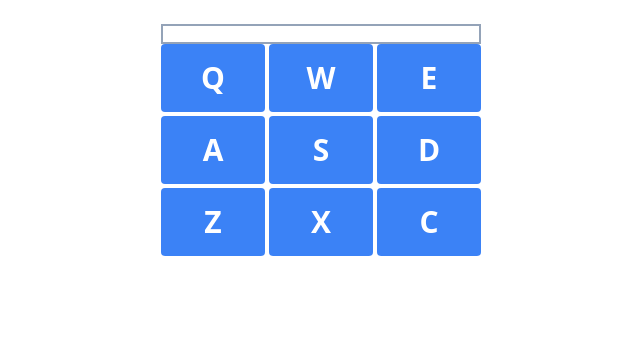
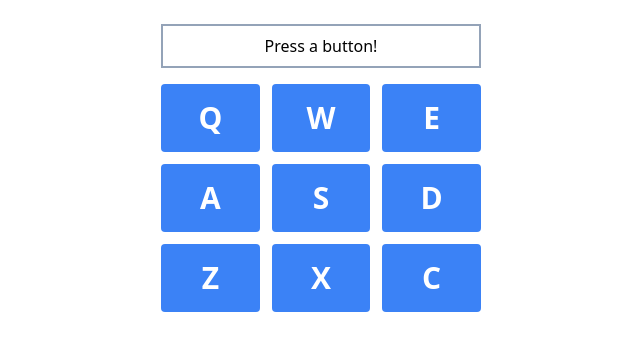
Before and after one commit to harmolipi/drum-machine, a React (Create React App) app: page / in a window 1280 px wide. Shown: the top 350 px of the page, without its empty margins (319-959 px from the left). Built offline with nearby package versions, Linux system fonts and the light colour scheme.

Commit message:
Drum pad container style and default display

```diff
--- a/src/components/DrumMachine.js
+++ b/src/components/DrumMachine.js
@@ -4,7 +4,7 @@ import DrumPad from './DrumPad';
 
 const DrumMachine = () => {
   const [drumKey, setDrumKey] = useState('');
-  const [display, setDisplay] = useState('');
+  const [display, setDisplay] = useState('Press a button!');
   const [play, setPlay] = useState(false);
 
   const drumKeys = ['q', 'w', 'e', 'a', 's', 'd', 'z', 'x', 'c'];
@@ -50,7 +50,7 @@ const DrumMachine = () => {
   return (
     <div id="drum-machine" className="m-6 max-w-xs mx-auto">
       <DrumDisplay drum={display} />
-      <div className="drum-pad-container grid grid-cols-3 gap-1">
+      <div className="drum-pad-container mx-auto mt-4 grid grid-cols-3 gap-3 justify-items-start">
         <DrumPad
           drumKey="q"
           handleClick={handleClick}
```
